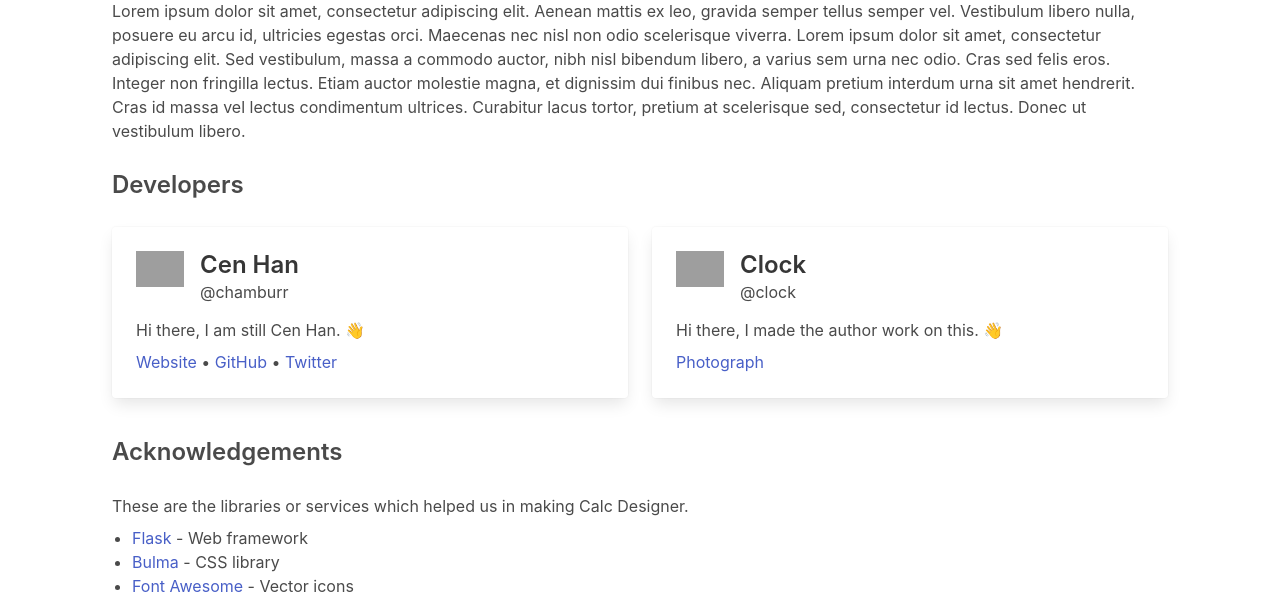
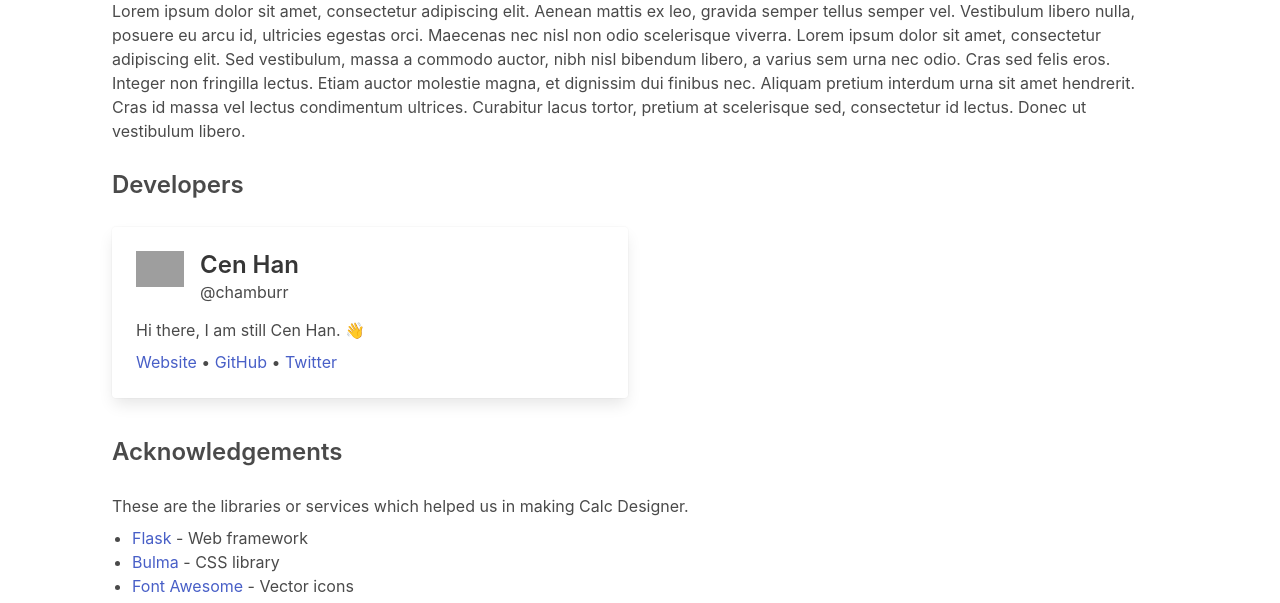
Before and after one commit to chamburr/calc-designer, a Flask app: page /about in a window 1280 px wide. Shown: the part 230-833 px from the top of the page. Run offline with Flask 2, Linux system fonts and the light colour scheme; grey boxes are pictures that could not be loaded.

Commit message:
fix: update image links

```diff
--- a/templates/404.html
+++ b/templates/404.html
@@ -10,5 +10,4 @@ The page you are looking for could not be found.
 
 {% block content %}
 <a class="button is-primary has-text-weight-semibold mb-6" href="{{ url_for('root') }}">Back to Home</a>
-<img src="https://chamburr.xyz/u/ENiZr9.png" alt="Image" width="720" class="is-block mx-auto">
 {% endblock %}
--- a/templates/about.html
+++ b/templates/about.html
@@ -20,7 +20,7 @@ Here is some information about Calc Designer and its authors.
       <div class="media mb-2">
         <div class="media-left">
           <div class="image is-48x48">
-            <img src="https://chamburr.xyz/icon.png" alt="Avatar">
+            <img src="https://chamburr.com/icon.png" alt="Avatar">
           </div>
         </div>
         <div class="media-content">
@@ -32,31 +32,9 @@ Here is some information about Calc Designer and its authors.
         Hi there, I am still Cen Han. 👋
         <br>
         <div class="mt-2">
-          <a href="https://chamburr.xyz">Website</a> •
+          <a href="https://chamburr.com">Website</a> •
           <a href="https://github.com/chamburr">GitHub</a> •
           <a href="https://twitter.com/@CHamburr22">Twitter</a>
-        </div>
-      </div>
-    </div>
-  </div>
-  <div class="column is-half">
-    <div class="card card-content">
-      <div class="media mb-2">
-        <div class="media-left">
-          <div class="image is-48x48">
-            <img src="https://chamburr.xyz/u/aOVDTf.png" alt="Avatar">
-          </div>
-        </div>
-        <div class="media-content">
-          <p class="title is-4">Clock</p>
-          <p class="subtitle is-6">@clock</p>
-        </div>
-      </div>
-      <div class="content">
-        Hi there, I made the author work on this. 👋
-        <br>
-        <div class="mt-2">
-          <a href="https://chamburr.xyz/u/Vp9eJZ.png">Photograph</a>
         </div>
       </div>
     </div>
--- a/templates/app.html
+++ b/templates/app.html
@@ -25,12 +25,11 @@ Design the perfect calculator here.
 </div>
 <div class="is-hidden-desktop">
   <p class="mb-4">Sorry, please open this page with a computer. Mobile is currently not supported. :(</p>
-  <img src="https://chamburr.xyz/u/zSc4hU.png" alt="Image" width="720" class="is-block mx-auto">
 </div>
 <div class="is-hidden-touch columns">
   <div class="column is-two-thirds">
     <div id="design-container">
-      <img id="design-background" src="https://chamburr.xyz/u/9S3kfs.png" alt="Image">
+      <img id="design-background" src="https://user-images.githubusercontent.com/42373024/194305988-c0f5fb50-7531-4055-899b-416d21caa277.png" alt="Image">
       <div id="design-content-wrapper">
         <div id="design-content">
           {% for element in numbers %}
```
